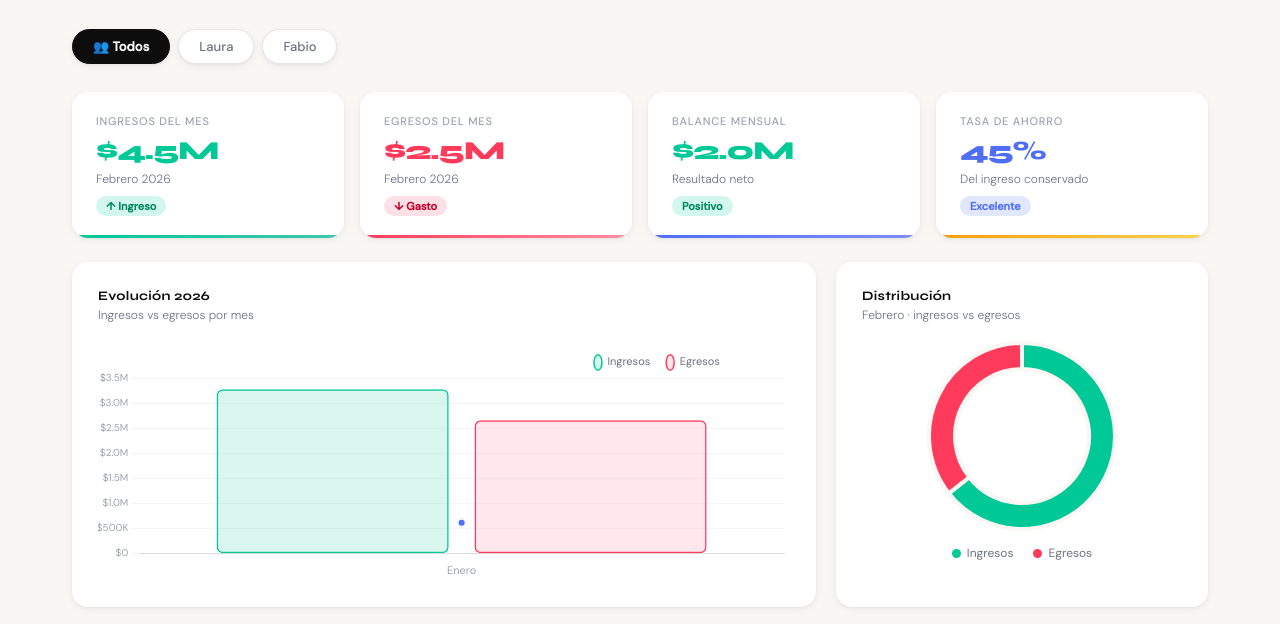
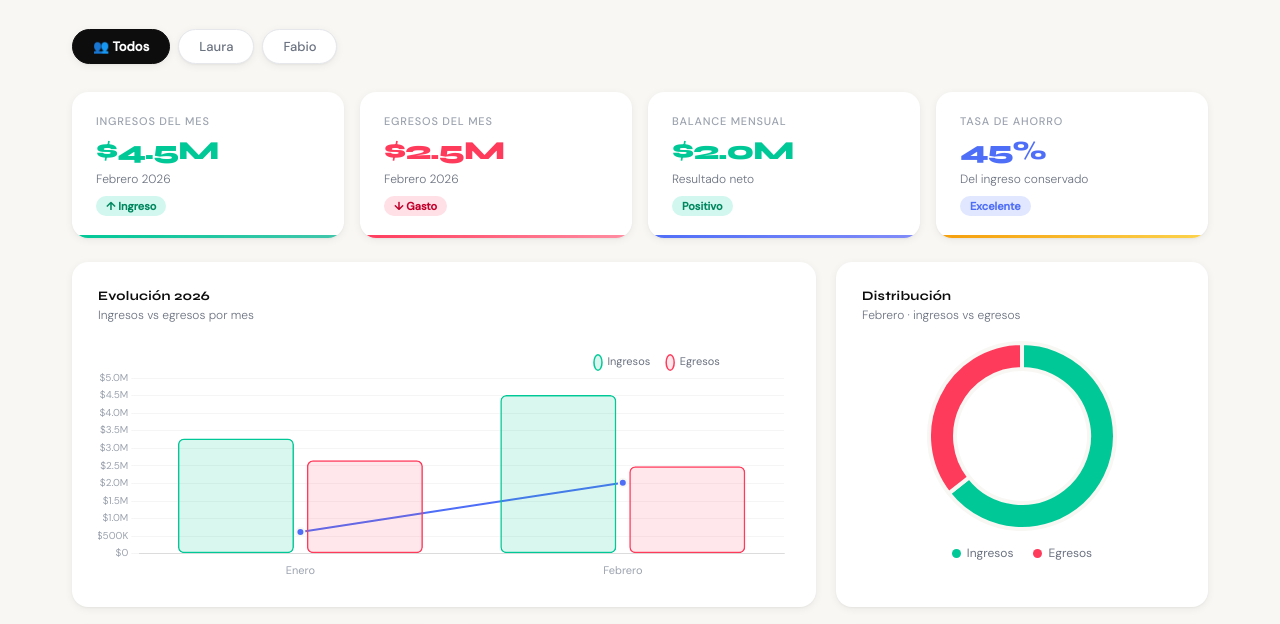
Before and after one commit to fabiobareiro/Dashbaord-laufab-finanzas, a plain HTML site: page index.html in a window 1280 px wide. Shown: the part 118-742 px from the top of the page. Drawn offline with nearby package versions, Linux system fonts and the light colour scheme.

Commit message:
📊 Reporte Febrero 2026 generado el 1 de Marzo

```diff
--- a/index.html
+++ b/index.html
@@ -249,14 +249,14 @@ footer{text-align:center;font-size:11px;color:var(--soft);padding:20px 0 8px;let
 const MN=["Enero","Febrero","Marzo","Abril","Mayo","Junio","Julio","Agosto","Septiembre","Octubre","Noviembre","Diciembre"];
 const AD={"0":{"ingresos":3277900,"egresos":2657749,"balance":620151,"byCategoria":{"Alimentación":722617,"Transporte":205967,"Ocio Y Salidas":231550,"Hogar":505000,"Estilo de Vida":75000,"Trabajo Y Negocio":228600,"Impuestos":402270,"Salud y Deporte":12000,"Finanzas y Futuro":211000,"Mascotas":63745},"byPersona":{"Laura":1660749,"Fabio":997000},"byPersonaIngresos":{"Laura":1611000,"Fabio":1442500}},"1":{"ingresos":4516620,"egresos":2493177,"balance":2023443,"byCategoria":{"Alimentación":498710,"Estilo de Vida":536917,"Gastos Operativos":809850,"Vivienda y Servicios":588700,"Telefonía":59000},"byPersona":{"Fabio":1609500,"Laura":883677},"byPersonaIngresos":{"Laura":3063620,"Fabio":1453000}}};
 const YEAR=2026;
-const ML=["Enero"];
-const MI=[3277900];
-const ME=[2657749];
-const MB=[620151];
+const ML=["Enero","Febrero"];
+const MI=[3277900,4516620];
+const ME=[2657749,2493177];
+const MB=[620151,2023443];
 const CC=["#6C63FF","#FF6584","#43C6AC","#FFB347","#4FC3F7","#A78BFA","#34D399","#FB923C"];
 const PC_COLORS=["#4F6EF7","#FF6584","#43C6AC","#FFB347"];
 const PERSONAS=["Laura","Fabio"];
-const MBP={"Laura":{"ingresos":[1611000],"egresos":[1660749],"balance":[-49749]},"Fabio":{"ingresos":[1442500],"egresos":[997000],"balance":[445500]}};
+const MBP={"Laura":{"ingresos":[1611000,3063620],"egresos":[1660749,883677],"balance":[-49749,2179943]},"Fabio":{"ingresos":[1442500,1453000],"egresos":[997000,1609500],"balance":[445500,-156500]}};
 
 let currentMonth=1;
 let currentPersona='todos';
```
